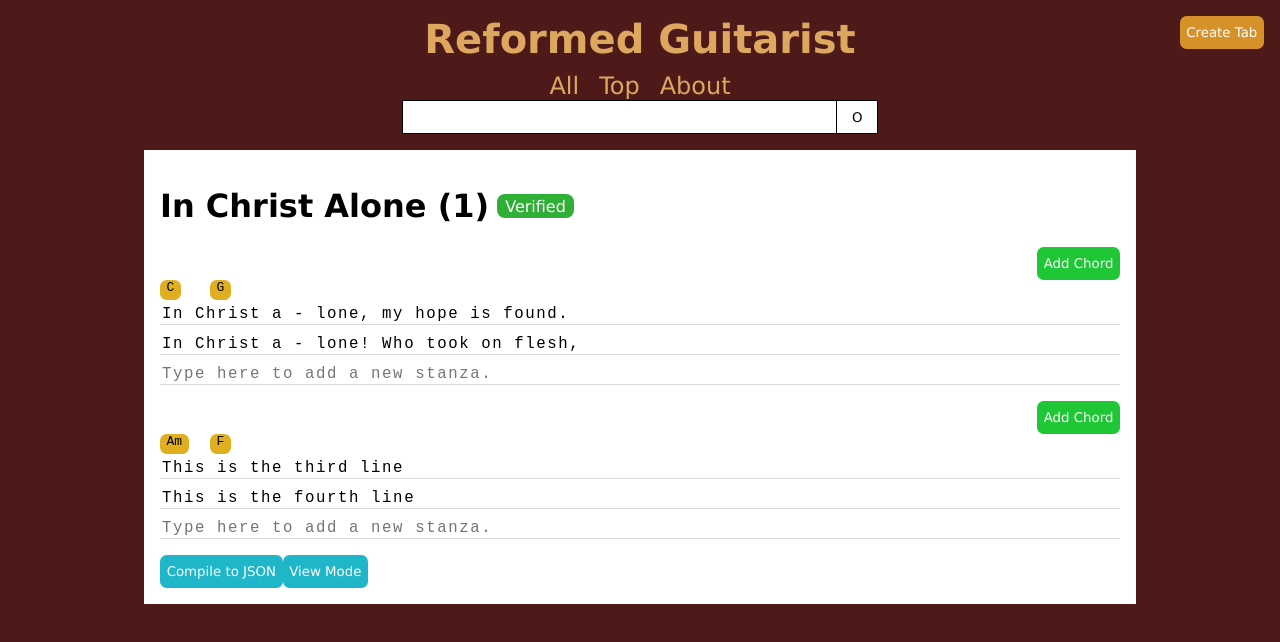
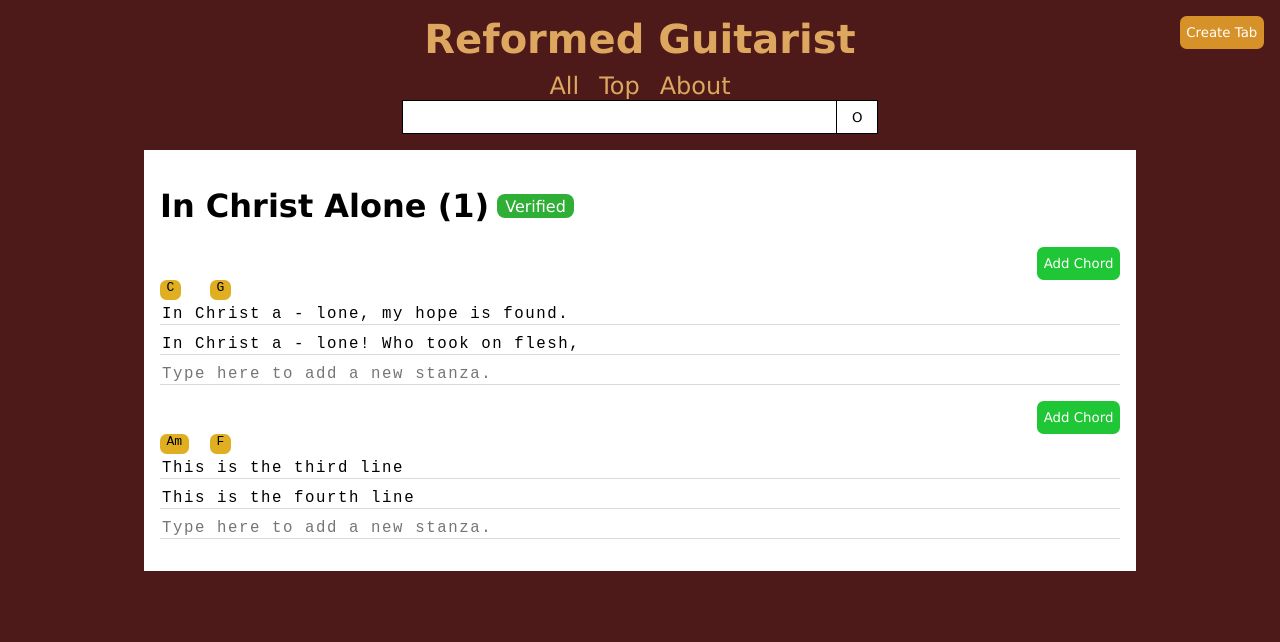
Before and after one commit to JusticePro/rgmainv2, a React (Vite) app: page /song/1/edit in a window 1280 px wide. Shown: the top 642 px of the page. Built offline with nearby package versions, Linux system fonts and the light colour scheme.

Commit message:
Added edit button

```diff
--- a/src/Pages/PageSongView.jsx
+++ b/src/Pages/PageSongView.jsx
@@ -1,10 +1,11 @@
-import { useParams } from "react-router";
+import { useParams, NavLink } from "react-router";
 import { getTabFromHymnID } from '/src/ApiInterface';
 import { useEffect, useState } from "react";
 import { Song } from "./SongView/Song";
 import { Badge } from "../Components/Badge";
 
 import './PageSongView.css';
+import { RGButton } from "../Components/RGButton";
 
 export function PageSongView({editing=false})
 {
@@ -27,6 +28,7 @@ export function PageSongView({editing=false})
                 {tabData.verified ? <Badge text={'Verified'} color={'#2faf35ff'} /> : <></>}
             </div>
             <Song editable={editing} tab={tabData.tab} />
+            {!editing ? <NavLink to={`/song/${songId}/edit`}><RGButton text={'Edit Tab'} color={'#edbb14ff'} /></NavLink> : null}
         </>
     ) : (<h1>Loading...</h1>);
 }
--- a/src/Pages/SongView/Song.jsx
+++ b/src/Pages/SongView/Song.jsx
@@ -4,7 +4,6 @@ import {RGButton} from '/src/Components/RGButton';
 
 export function Song({editable, tab})
 {
-    const [viewing, setViewing] = useState(!editable);
     const [lines, setLines] = useState(tab);
     function compileToJson()
     {
@@ -24,14 +23,12 @@ export function Song({editable, tab})
     }
 
     const lineElements = lines.map((line, index) => {
-        return <MemoizedLine editable={!viewing} key={index} stanzas={line.stanzas} chords={line.chords} onUpdateLine={(newLine) => handleLineUpdate(index, newLine)} />
+        return <MemoizedLine editable={editable} key={index} stanzas={line.stanzas} chords={line.chords} onUpdateLine={(newLine) => handleLineUpdate(index, newLine)} />
     });
 
     return (
         <div className='song'>
             {lineElements}
-            <RGButton onClick={() => {console.log(compileToJson())}} text={'Compile to JSON'} color={'#1fb6caff'} />
-            <RGButton onClick={() => {setViewing(!viewing)}} text={'View Mode'} color={'#1fb6caff'} />
         </div>
     )
 }
```
